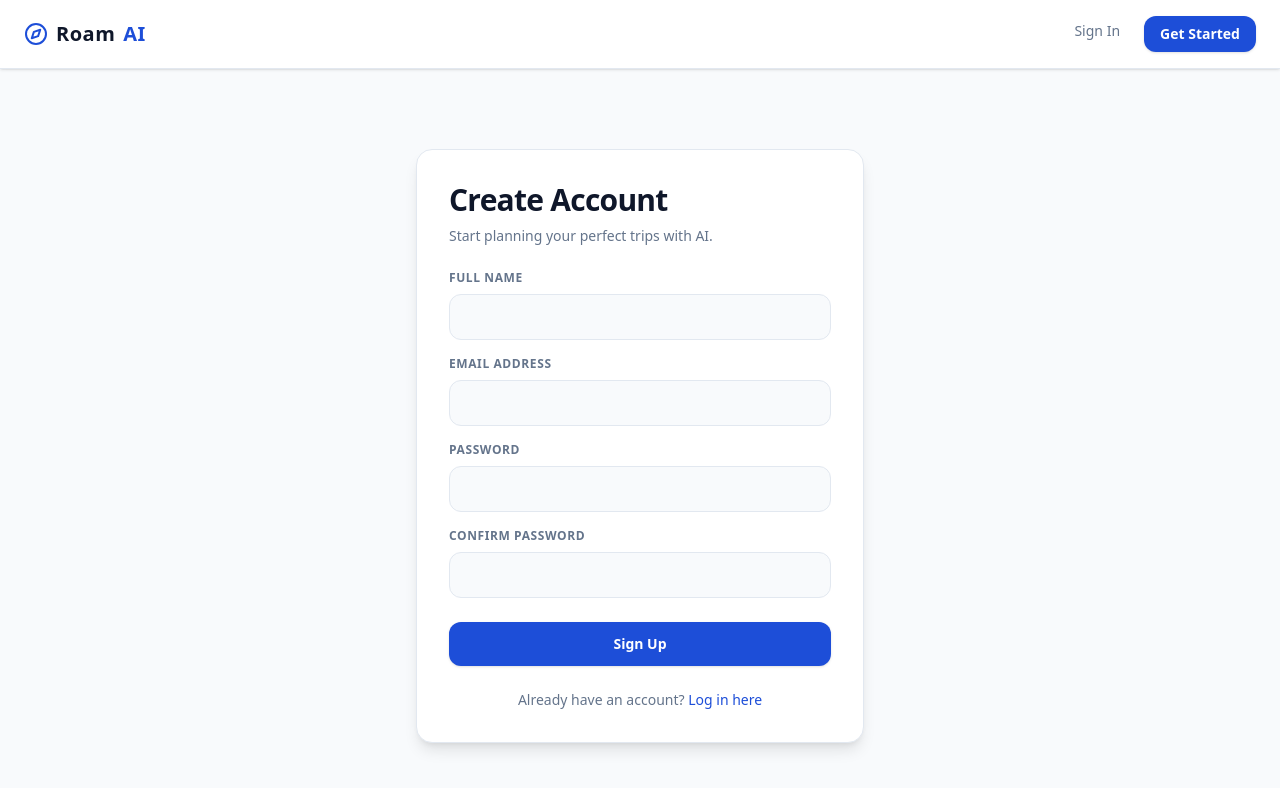
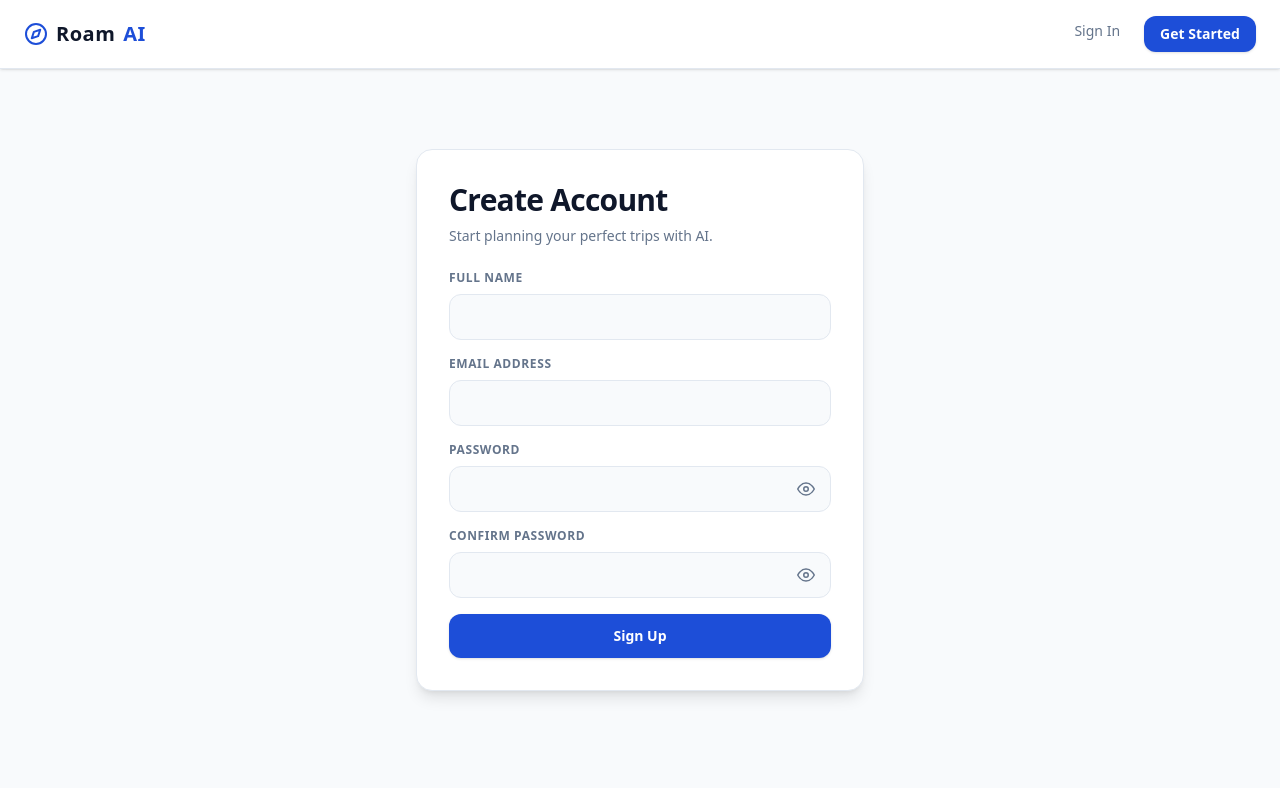
Before and after one commit to Amarnath201099/roam_ai_travel_planner, a Next.js app in the folder client/: page /register in a window 1280 px wide. Shown: the top 788 px of the page. Built offline with nearby package versions, Linux system fonts and the light colour scheme; no server answers.

Commit message:
Added password show and hide toggle system to login and register pasges, bug fix in packing list component

```diff
--- a/client/src/app/login/page.jsx
+++ b/client/src/app/login/page.jsx
@@ -3,10 +3,12 @@
 import { useState } from "react";
 import { useAuth } from "../../context/AuthContext";
 import Link from "next/link";
+import { FiEye, FiEyeOff } from "react-icons/fi"; // 1. Import the icons
 
 export default function LoginPage() {
   const [email, setEmail] = useState("");
   const [password, setPassword] = useState("");
+  const [showPassword, setShowPassword] = useState(false); // 2. New state for toggle
   const [error, setError] = useState("");
   const [loading, setLoading] = useState(false);
   const { login } = useAuth();
@@ -54,18 +56,30 @@ export default function LoginPage() {
             className="w-full px-4 py-3 rounded-xl bg-brand-bg border border-brand-border focus:border-brand-accent focus:ring-1 focus:ring-brand-accent outline-none text-brand-text text-sm transition-all"
           />
         </div>
+
+        {/* 3. Updated Password Field with Relative Wrapper */}
         <div>
           <label className="block text-xs font-bold text-brand-muted uppercase tracking-wider mb-2">
             Password
           </label>
-          <input
-            type="password"
-            required
-            value={password}
-            onChange={(e) => setPassword(e.target.value)}
-            className="w-full px-4 py-3 rounded-xl bg-brand-bg border border-brand-border focus:border-brand-accent focus:ring-1 focus:ring-brand-accent outline-none text-brand-text text-sm transition-all"
-          />
+          <div className="relative">
+            <input
+              type={showPassword ? "text" : "password"} // Toggle type
+              required
+              value={password}
+              onChange={(e) => setPassword(e.target.value)}
+              className="w-full px-4 py-3 rounded-xl bg-brand-bg border border-brand-border focus:border-brand-accent focus:ring-1 focus:ring-brand-accent outline-none text-brand-text text-sm transition-all pr-12"
+            />
+            <button
+              type="button"
+              onClick={() => setShowPassword(!showPassword)}
+              className="absolute right-4 top-1/2 -translate-y-1/2 text-brand-muted hover:text-brand-accent transition-colors"
+            >
+              {showPassword ? <FiEyeOff size={18} /> : <FiEye size={18} />}
+            </button>
+          </div>
         </div>
+
         <button
           type="submit"
           disabled={loading}
--- a/client/src/app/register/page.jsx
+++ b/client/src/app/register/page.jsx
@@ -3,7 +3,7 @@
 import { useState } from "react";
 import { useAuth } from "../../context/AuthContext";
 import Link from "next/link";
-import { FiAlertCircle } from "react-icons/fi";
+import { FiAlertCircle, FiEye, FiEyeOff } from "react-icons/fi";
 
 export default function RegisterPage() {
   const [formData, setFormData] = useState({
@@ -12,16 +12,19 @@ export default function RegisterPage() {
     password: "",
     confirmPassword: "",
   });
+
+  // State for toggling password visibility
+  const [showPassword, setShowPassword] = useState(false);
+  const [showConfirmPassword, setShowConfirmPassword] = useState(false);
+
   const [formErrors, setFormErrors] = useState({});
   const [apiError, setApiError] = useState("");
   const [loading, setLoading] = useState(false);
 
   const { register } = useAuth();
 
-  // Helper function to update form state easily
   const handleChange = (e) => {
     setFormData({ ...formData, [e.target.name]: e.target.value });
-    // Clear the specific error when the user starts typing again
     if (formErrors[e.target.name]) {
       setFormErrors({ ...formErrors, [e.target.name]: "" });
     }
@@ -29,49 +32,34 @@ export default function RegisterPage() {
 
   const validateForm = () => {
     const errors = {};
-
-    // Name validation: Must be at least 2 characters
-    if (formData.name.trim().length < 2) {
+    if (formData.name.trim().length < 2)
       errors.name = "Name must be at least 2 characters long.";
-    }
-
-    // Email validation: Standard email regex format
     const emailRegex = /^[^\s@]+@[^\s@]+\.[^\s@]+$/;
-    if (!emailRegex.test(formData.email)) {
+    if (!emailRegex.test(formData.email))
       errors.email = "Please enter a valid email address.";
-    }
-
-    // Password validation: Minimum 8 characters, at least 1 uppercase, 1 lowercase, 1 number or symbol
     const passwordRegex = /^(?=.*[a-z])(?=.*[A-Z])(?=.*[\d!@#$%^&*_=+-]).{8,}$/;
     if (!passwordRegex.test(formData.password)) {
       errors.password =
-        "Password must be 8+ characters with at least 1 uppercase, 1 lowercase, and 1 number/symbol.";
+        "Password must be 8+ characters with uppercase, lowercase, and a symbol/number.";
     }
-
-    // Confirm Password validation
     if (formData.password !== formData.confirmPassword) {
       errors.confirmPassword = "Passwords do not match.";
     }
 
     setFormErrors(errors);
-    // Returns true if there are no properties in the errors object
     return Object.keys(errors).length === 0;
   };
 
   const handleSubmit = async (e) => {
     e.preventDefault();
     setApiError("");
-
-    if (!validateForm()) return; // Stop submission if validation fails
+    if (!validateForm()) return;
 
     setLoading(true);
     try {
       await register(formData.name, formData.email, formData.password);
     } catch (err) {
-      setApiError(
-        err.response?.data?.message ||
-          "Failed to create account. Please try again.",
-      );
+      setApiError(err.response?.data?.message || "Failed to create account.");
     } finally {
       setLoading(false);
     }
@@ -93,7 +81,7 @@ export default function RegisterPage() {
       )}
 
       <form onSubmit={handleSubmit} className="space-y-4">
-        {/* Name Input */}
+        {/* Name & Email Fields remain standard */}
         <div>
           <label className="block text-xs font-bold text-brand-muted uppercase tracking-wider mb-2">
             Full Name
@@ -104,14 +92,10 @@ export default function RegisterPage() {
             required
             value={formData.name}
             onChange={handleChange}
-            className={`w-full px-4 py-3 rounded-xl bg-brand-bg border focus:outline-none focus:ring-1 text-brand-text text-sm transition-all ${formErrors.name ? "border-red-400 focus:border-red-400 focus:ring-red-400" : "border-brand-border focus:border-brand-accent focus:ring-brand-accent"}`}
+            className={`w-full px-4 py-3 rounded-xl bg-brand-bg border ${formErrors.name ? "border-red-400" : "border-brand-border"} focus:outline-none focus:ring-1 focus:ring-brand-accent text-sm`}
           />
-          {formErrors.name && (
-            <p className="text-xs text-red-500 mt-1">{formErrors.name}</p>
-          )}
         </div>
 
-        {/* Email Input */}
         <div>
           <label className="block text-xs font-bold text-brand-muted uppercase tracking-wider mb-2">
             Email Address
@@ -122,69 +106,70 @@ export default function RegisterPage() {
             required
             value={formData.email}
             onChange={handleChange}
-            className={`w-full px-4 py-3 rounded-xl bg-brand-bg border focus:outline-none focus:ring-1 text-brand-text text-sm transition-all ${formErrors.email ? "border-red-400 focus:border-red-400 focus:ring-red-400" : "border-brand-border focus:border-brand-accent focus:ring-brand-accent"}`}
+            className={`w-full px-4 py-3 rounded-xl bg-brand-bg border ${formErrors.email ? "border-red-400" : "border-brand-border"} focus:outline-none focus:ring-1 focus:ring-brand-accent text-sm`}
           />
-          {formErrors.email && (
-            <p className="text-xs text-red-500 mt-1">{formErrors.email}</p>
-          )}
         </div>
 
-        {/* Password Input */}
+        {/* Password Input with Toggle */}
         <div>
           <label className="block text-xs font-bold text-brand-muted uppercase tracking-wider mb-2">
             Password
           </label>
+          <div className="relative">
             <input
-            type="password"
+              type={showPassword ? "text" : "password"}
               name="password"
               required
               value={formData.password}
               onChange={handleChange}
-            className={`w-full px-4 py-3 rounded-xl bg-brand-bg border focus:outline-none focus:ring-1 text-brand-text text-sm transition-all ${formErrors.password ? "border-red-400 focus:border-red-400 focus:ring-red-400" : "border-brand-border focus:border-brand-accent focus:ring-brand-accent"}`}
+              className="w-full px-4 py-3 rounded-xl bg-brand-bg border border-brand-border focus:outline-none focus:ring-1 focus:ring-brand-accent pr-12 text-sm"
             />
-          {formErrors.password && (
-            <p className="text-xs text-red-500 mt-1">{formErrors.password}</p>
-          )}
+            <button
+              type="button"
+              onClick={() => setShowPassword(!showPassword)}
+              className="absolute right-4 top-1/2 -translate-y-1/2 text-brand-muted hover:text-brand-accent"
+            >
+              {showPassword ? <FiEyeOff size={18} /> : <FiEye size={18} />}
+            </button>
+          </div>
         </div>
 
-        {/* Confirm Password Input */}
+        {/* Confirm Password Input with Toggle */}
         <div>
           <label className="block text-xs font-bold text-brand-muted uppercase tracking-wider mb-2">
             Confirm Password
           </label>
+          <div className="relative">
             <input
-            type="password"
+              type={showConfirmPassword ? "text" : "password"}
               name="confirmPassword"
               required
               value={formData.confirmPassword}
               onChange={handleChange}
-            className={`w-full px-4 py-3 rounded-xl bg-brand-bg border focus:outline-none focus:ring-1 text-brand-text text-sm transition-all ${formErrors.confirmPassword ? "border-red-400 focus:border-red-400 focus:ring-red-400" : "border-brand-border focus:border-brand-accent focus:ring-brand-accent"}`}
+              className="w-full px-4 py-3 rounded-xl bg-brand-bg border border-brand-border focus:outline-none focus:ring-1 focus:ring-brand-accent pr-12 text-sm"
             />
-          {formErrors.confirmPassword && (
-            <p className="text-xs text-red-500 mt-1">
-              {formErrors.confirmPassword}
-            </p>
+            <button
+              type="button"
+              onClick={() => setShowConfirmPassword(!showConfirmPassword)}
+              className="absolute right-4 top-1/2 -translate-y-1/2 text-brand-muted hover:text-brand-accent"
+            >
+              {showConfirmPassword ? (
+                <FiEyeOff size={18} />
+              ) : (
+                <FiEye size={18} />
               )}
+            </button>
+          </div>
         </div>
 
         <button
           type="submit"
           disabled={loading}
-          className="w-full mt-2 py-3 bg-brand-accent text-white font-bold rounded-xl hover:bg-brand-hover transition-colors text-sm disabled:opacity-50 cursor-pointer shadow-sm"
+          className="w-full py-3 bg-brand-accent text-white font-bold rounded-xl hover:bg-brand-hover transition-colors text-sm shadow-sm"
         >
           {loading ? "Creating Account..." : "Sign Up"}
         </button>
       </form>
-
-      <p className="mt-6 text-center text-sm text-brand-muted">
-        Already have an account?{" "}
-        <Link
-          href="/login"
-          className="text-brand-accent hover:underline font-medium"
-        >
-          Log in here
-        </Link>
-      </p>
     </div>
   );
 }
--- a/client/src/components/PackingList.jsx
+++ b/client/src/components/PackingList.jsx
@@ -1,4 +1,10 @@
-import { FiCheckSquare, FiCalendar, FiPackage, FiSun } from "react-icons/fi";
+import {
+  FiCheckSquare,
+  FiCalendar,
+  FiPackage,
+  FiSun,
+  FiCheck,
+} from "react-icons/fi";
 
 export default function PackingList({ packingList }) {
   if (!packingList) return null;
@@ -52,10 +58,10 @@ export default function PackingList({ packingList }) {
               <ul className="space-y-2.5">
                 {d.items.map((item, idx) => (
                   <li key={idx} className="flex items-start gap-3 group">
-                    <input
-                      type="checkbox"
-                      className="mt-1 w-4 h-4 text-indigo-600 border-gray-300 rounded focus:ring-indigo-500 cursor-pointer"
-                    />
+                    {/* Decorative bullet point instead of checkbox */}
+                    <span className="mt-1 flex items-center justify-center w-4 h-4 rounded-full bg-indigo-50 text-indigo-600">
+                      <FiCheck size={10} strokeWidth={4} />
+                    </span>
                     <span className="text-gray-600 text-sm group-hover:text-gray-900 transition-colors">
                       {item}
                     </span>
```
Lines whose indentation alone changed are shown as unchanged.
